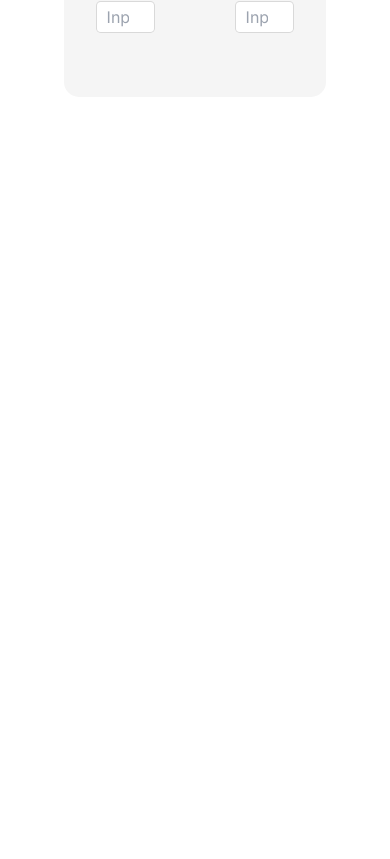
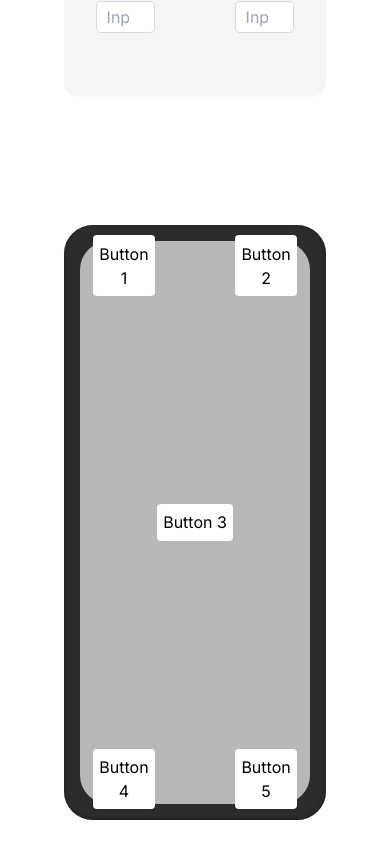
Before and after one commit to AbhayJha24/plotline-tooltip, a Next.js app: page / in a window 390 px wide. Shown: the part 831-1690 px from the top of the page. Before the commit the page ends 992 px from the top, so only its background shows below. Built offline with nearby package versions, Linux system fonts and the light colour scheme.

Commit message:
Implemented the design of right mobile viewer alongwith responsiveness

```diff
--- a/app/components/Mobile.js
+++ b/app/components/Mobile.js
@@ -1,5 +1,19 @@
+import styles from "../css/mobile.module.css";
+
 export default function Mobile() {
     return (
-        <main></main>
+        <main className={styles.container}>
+            <section className={styles.screen}>
+                <div className={styles.buttonContainer}>
+                <button className={styles.buttons}>Button 1</button>
+                <button className={styles.buttons}>Button 2</button>
+                </div>
+                <button className={styles.buttons}>Button 3</button>
+                <div className={styles.buttonContainer}>
+                <button className={styles.buttons}>Button 4</button>
+                <button className={styles.buttons}>Button 5</button>
+                </div>
+            </section>
+        </main>
     );
 }
--- a/app/css/main.module.css
+++ b/app/css/main.module.css
@@ -1,4 +1,8 @@
 .main{
     display: flex;
+    align-items: center;
+    justify-content: center;
+    gap: 8rem;
+    flex-wrap: wrap;
     padding: 4rem;
 }
--- /dev/null
+++ b/app/css/mobile.module.css
@@ -0,0 +1,40 @@
+.container{
+    width: 100%;
+    height: 594.56px;
+    border-radius: 28.864px;
+    padding: 1em;
+    background: #2C2C2C;
+    box-shadow: -1.6781489849090576px 0px 4.027557849884033px -2.517223834991455px #212121 inset, 0px -0.8390744924545288px 3.3562979698181152px 0px #212121 inset;
+}
+
+.screen{
+    display: flex;
+    align-items: center;
+    justify-content: center;
+    flex-direction: column;
+    row-gap: 13em;
+    width: 100%;
+    height: 100%;
+    border-radius: inherit;
+    background: rgb(184,184,184);
+    padding: 1em;
+}
+
+.buttonContainer{
+    display: flex;
+    align-items: center;
+    justify-content: center;
+    column-gap: 5em;
+}
+
+.buttons{
+    background-color: #ffffff;
+    padding: 0.4em;
+    border-radius: 4px;
+}
+
+@media screen and (min-width: 500px){
+    .container{
+        width: 307.4px;
+    }
+}
--- a/app/page.js
+++ b/app/page.js
@@ -1,10 +1,12 @@
 import styles from "./css/main.module.css";
-import SettingForm from "./components/SettingForm";
+import SettingForm from "./components/settingform";
+import Mobile from "./components/mobile";
 
 export default () => {
     return (
         <main className={styles.main}>
             <SettingForm />
+            <Mobile />
         </main>
     );
 }
```
